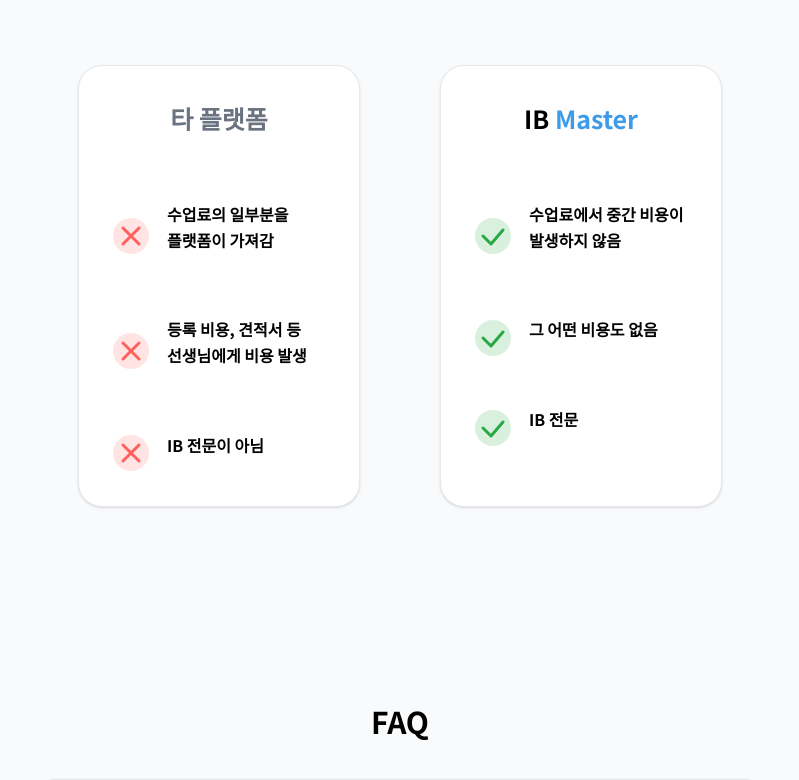
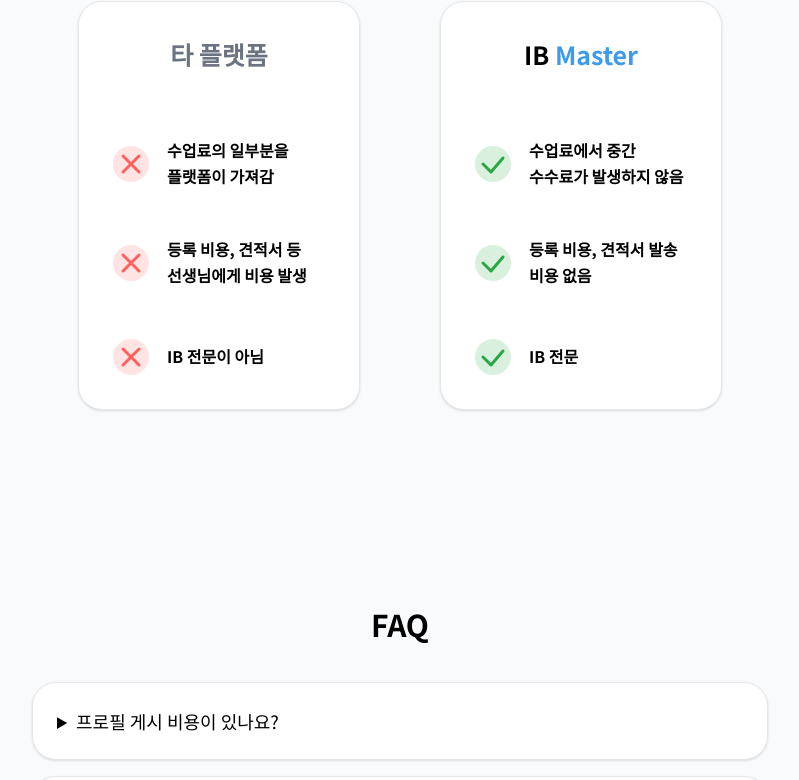
Before and after one commit to antoinelavo/learning-react, a Next.js app: page / in a window 1280 px wide. Shown: the part 1200-1980 px from the top of the page, without its empty margins (240-1039 px from the left). Built offline with nearby package versions, Linux system fonts and the light colour scheme.

Commit message:
fixed landing page

```diff
--- a/app/page.js
+++ b/app/page.js
@@ -35,7 +35,7 @@
       {/* Hero Section */}
       <div
           id="heroSection"
-          className="flex flex-col md:flex-row justify-center mx-auto bg-gradient-to-b from-[#32ade61a] to-gray-50 h-[40dvh] pt-[1em]"
+          className="flex flex-col md:flex-row justify-center mx-auto bg-gradient-to-b from-[#32ade61a] to-gray-50 pt-[1em]"
         >
           <div className="flex flex-col justify-center text-left px-6 text-center md:text-left">
             <h1 className="text-4xl font-bold mb-2 text-balance leading-[1.2] sm:leading-relaxed">IB 과외 무료 매칭 플랫폼</h1>
@@ -54,7 +54,7 @@
 
           <div
             id="heroSampleProfile"
-            className="relative w-[95dvw] max-w-[600px] h-[50dvh] max-h-[500px] my-auto mx-auto md:mx-0 block"
+            className="relative w-[95dvw] max-w-[600px] h-[30dvh] max-h-[500px] my-0 md:my-auto mx-auto md:mx-0 block"
           >
               <Image
                 src="/images/SampleProfiles.svg"
@@ -109,7 +109,7 @@
                     <line x1="12" y1="12" x2="28" y2="28" stroke="#FF605D" strokeWidth="3" strokeLinecap="round" />
                     <line x1="28" y1="12" x2="12" y2="28" stroke="#FF605D" strokeWidth="3" strokeLinecap="round" />
                   </svg>
-                  <p className="font-bold text-black md:max-w-[10em]">{text}</p>
+                  <p className="font-bold text-black md:max-w-[10em] mb-0">{text}</p>
                 </div>
               ))}
             </div>
@@ -121,8 +121,8 @@
                 <span className="text-blue-500">Master</span>
               </p>
               {[
-                "수업료에서 중간 비용이 발생하지 않음",
-                "그 어떤 비용도 없음",
+                "수업료에서 중간 수수료가 발생하지 않음",
+                "등록 비용, 견적서 발송 비용 없음",
                 "IB 전문"
               ].map((text, i) => (
                 <div key={i} className="flex flex-row gap-4 items-center text-left justify-start">
@@ -137,7 +137,7 @@
                       fill="none"
                     />
                   </svg>
-                  <p className="font-bold text-black md:max-w-[10em]">{text}</p>
+                  <p className="font-bold text-black md:max-w-[10em] mb-0">{text}</p>
                 </div>
               ))}
             </div>
@@ -240,7 +240,7 @@
             특히 HL 과목이나 영어 네이티브 수업은 시급이 더 높을 수 있습니다.
           </p>
           <p>
-            <strong>IB Master</strong>에서는 중개 수수료가 없기 때문에,
+            <strong>IB Master</strong>에서는 매칭 수수료가 없기 때문에,
             다른 플랫폼과 달리 <strong>숨은 비용이 발생하지 않습니다.</strong>
             선생님과 학생이 직접 소통하고 조건을 조율할 수 있어,
             더 합리적인 시급으로 고퀄리티 과외를 받을 수 있습니다.
```
